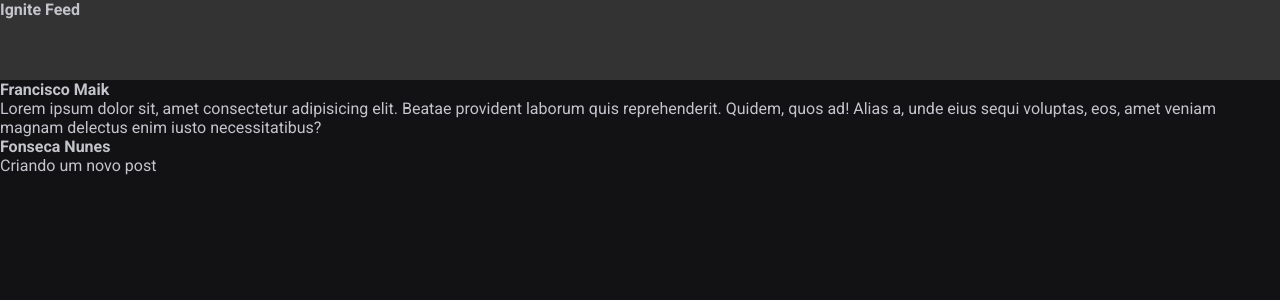
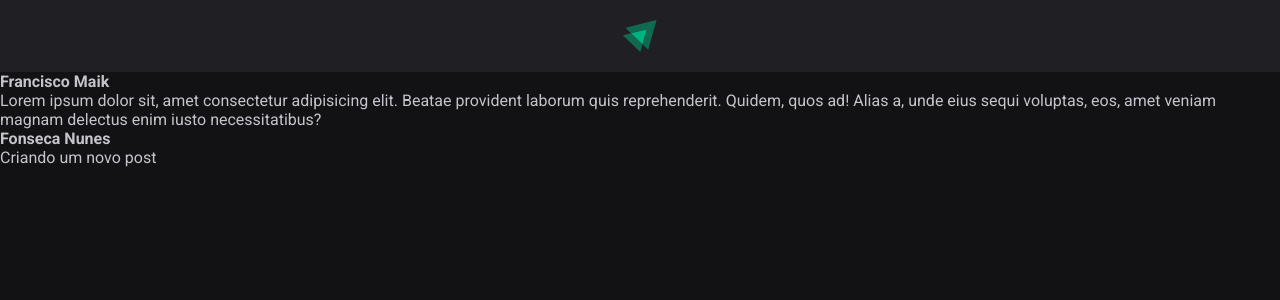
Before and after one commit to FranciscoMaik/01-reacjs-basics, a React (Vite) app: page / in a window 1280 px wide. Shown: the top 300 px of the page. Built offline with nearby package versions, Linux system fonts and the light colour scheme.

Commit message:
feat: personalization header

```diff
--- a/src/components/Header.jsx
+++ b/src/components/Header.jsx
@@ -1,9 +1,11 @@
 import styles from "./Header.module.css"
+
+import igniteLogo from "../assets/ignite-logo.svg";
 
 export function Header(params) {
     return (
         <header className={styles.header}>
-            <strong>Ignite Feed</strong>
+            <img src={igniteLogo} alt="logo do ignite" />
         </header>
     );
 }
--- a/src/components/Header.module.css
+++ b/src/components/Header.module.css
@@ -1,4 +1,10 @@
 .header {
-    background: #333;
-    height: 80px;
+    background: var(--gray-800);
+    display: flex;
+    justify-content: center;
+    padding: 1.25rem 0;
 }
+
+.header img {
+    height: 2rem;
+}
```
Also changed, not shown: src/assets/ignite-logo.svg (added).
